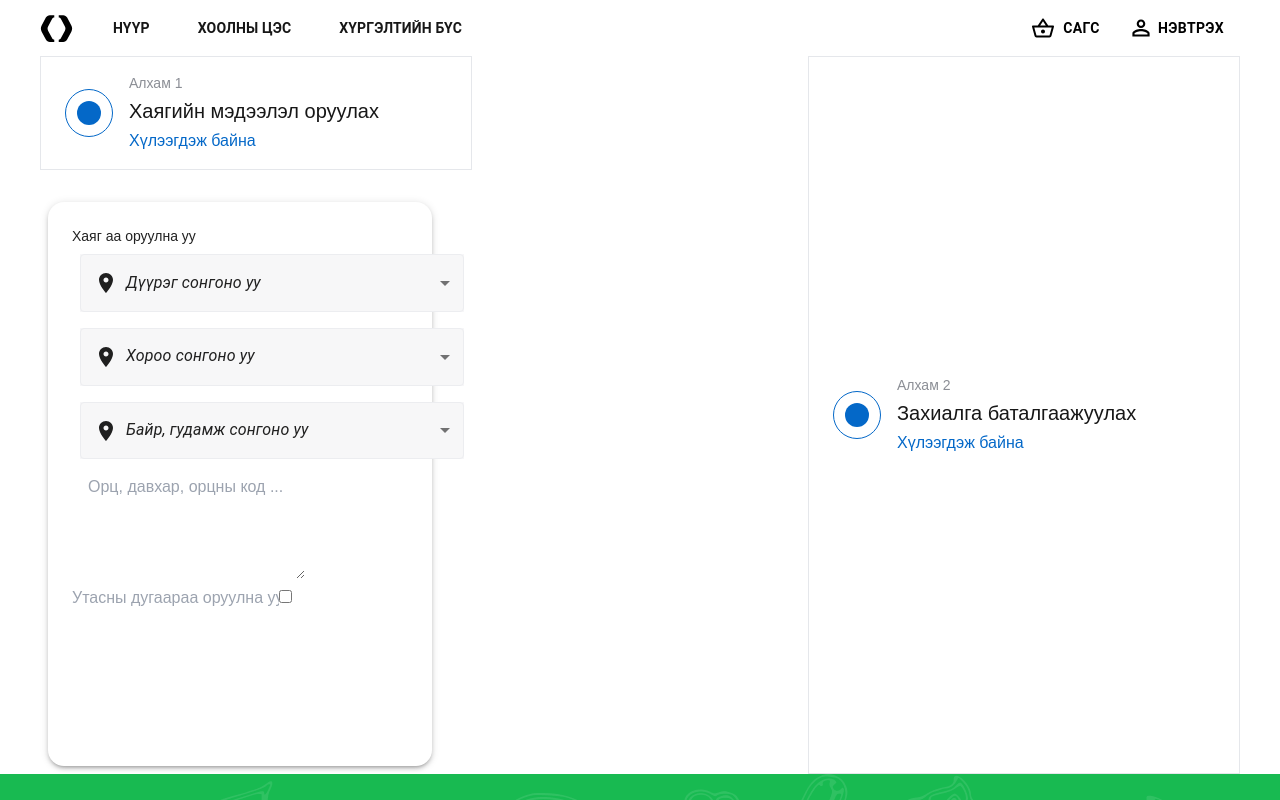
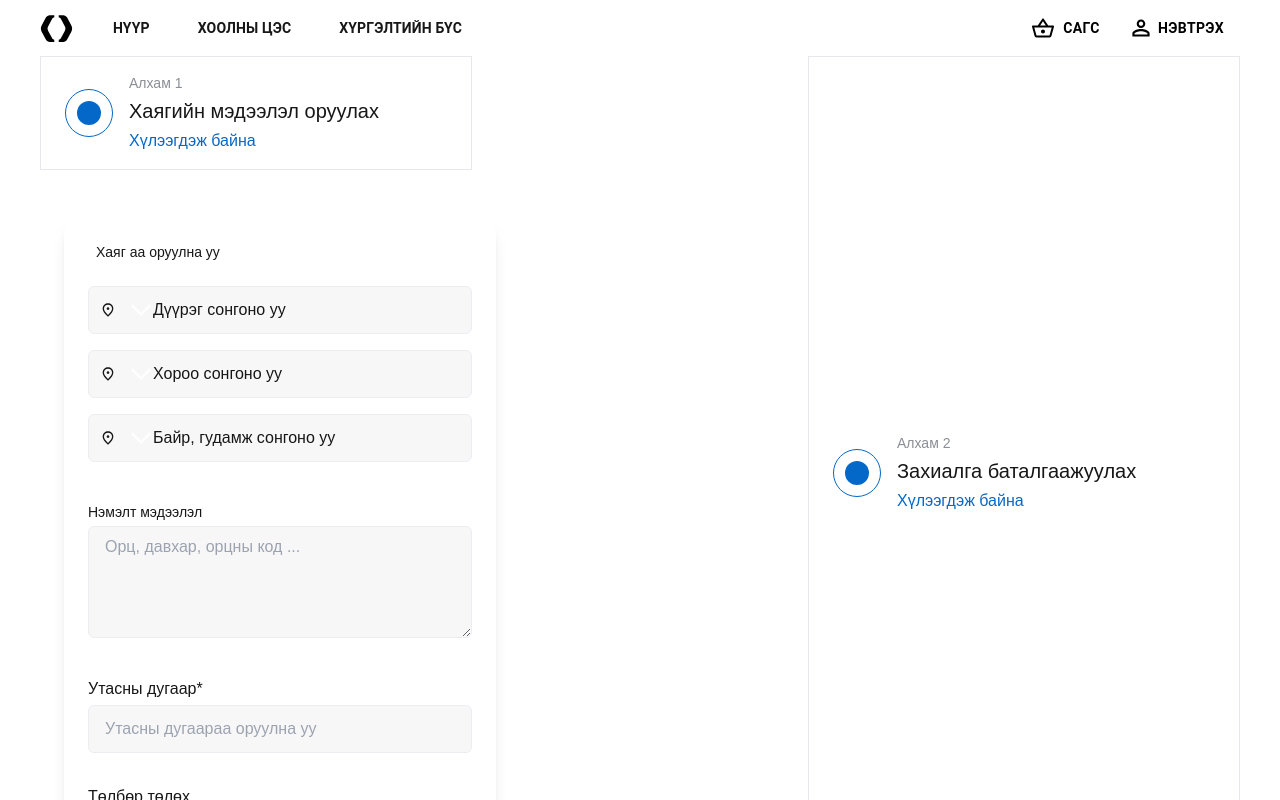
Before and after one commit to LEAP-MNG-1f/Buyanaa-Food-Delivery, a Next.js app in the folder front-end/: page /order in a window 1280 px wide. Shown: the top 800 px of the page. Built offline with nearby package versions, Linux system fonts and the light colour scheme.

Commit message:
delivery card joohon yanzlav

```diff
--- a/front-end/src/app/order/addressCard.tsx
+++ b/front-end/src/app/order/addressCard.tsx
@@ -1,209 +1,168 @@
 "use client";
-import * as React from "react";
-import Box from "@mui/material/Box";
-import Paper from "@mui/material/Paper";
-import InputLabel from "@mui/material/InputLabel";
-import MenuItem from "@mui/material/MenuItem";
+import { useState } from "react";
+import LocationIcon from "../svg/locationIcon";
+import { ArrowDown } from "../svg/arrowDown";
 
-import FormControl from "@mui/material/FormControl";
-import Select, { SelectChangeEvent } from "@mui/material/Select";
-import PlaceIcon from "@mui/icons-material/Place";
+const districts = [
+  "Баянзүрх дүүрэг",
+  "Хан-Уул дүүрэг",
+  "Баянгол дүүрэг",
+  "Сонгинохайрхан дүүрэг",
+  "Чингэлтэй дүүрэг",
+];
+
+const khoroos = [
+  "1-р хороо",
+  "2-р хороо",
+  "3-р хороо",
+  "4-р хороо",
+  "5-р хороо",
+  "6-р хороо",
+  "7-р хороо",
+];
+
+const apartments = [
+  "Нархан хотхон",
+  "26-р байр",
+  "Хоймор хотхон",
+  "45-р байр",
+  "Зайсан хотхон",
+];
 
 export default function AddressCard() {
-  const [age, setAge] = React.useState("");
+  const [district, setDistrict] = useState("");
+  const [khoroo, setKhoroo] = useState("");
+  const [apartment, setApartment] = useState("");
+  const [additionalInfo, setAdditionalInfo] = useState("");
+  const [phone, setPhone] = useState("");
+  const [paymentMethod, setPaymentMethod] = useState({
+    cash: false,
+    card: false,
+  });
 
-  const handleChange = (event: SelectChangeEvent) => {
-    setAge(event.target.value);
-  };
+  function AddressSelect({ value, onChange, options, placeholder }) {
+    const [isOpen, setIsOpen] = useState(false);
+
+    const handleOptionClick = (option) => {
+      onChange(option);
+      setIsOpen(false); // Close the menu after selection
+    };
+
+    return (
+      <div className="relative mb-4 ">
+        <LocationIcon className="absolute left-3 top-1/2 transform -translate-y-1/2 h-4 w-4" />
+        <div
+          onClick={() => setIsOpen(!isOpen)}
+          className={`w-[384px] h-12 flex items-center pl-10 pr-4 bg-[#F7F7F8] border border-[#ECEDF0] rounded-md cursor-pointer
+            hover:bg-[var(--green)]`}
+        >
+          <ArrowDown />
+          {value || placeholder}
+        </div>
+        {isOpen && (
+          <div className="absolute z-10 w-full mt-1 bg-white border border-[#ECEDF0] rounded-md shadow-lg">
+            {options.map((option) => (
+              <div
+                key={option}
+                onClick={() => handleOptionClick(option)}
+                className="px-4 py-2 hover:bg-[var(--green)] cursor-pointer"
+              >
+                {option}
+              </div>
+            ))}
+          </div>
+        )}
+      </div>
+    );
+  }
+
   return (
-    <Box
-      sx={{
-        display: "flex",
-        flexWrap: "wrap",
-        "& > :not(style)": {
-          m: 1,
-          width: 384,
-          height: 564,
-        },
-      }}
-    >
-      <Paper elevation={3} sx={{ borderRadius: "16px", padding: "24px" }}>
-        <div>
-          <p className="text-sm">Хаяг аа оруулна уу</p>
-          <FormControl
-            sx={{
-              m: 1,
-              minWidth: 384,
-              "& .MuiOutlinedInput-notchedOutline": {
-                borderColor: "#ECEDF0", // Custom border color
-              },
-              backgroundColor: "#F7F7F8",
-              "&:hover .MuiOutlinedInput-notchedOutline": {
-                backgroundColor: "var(--green)", // Change border on hover
-              },
-              "&.Mui-focused .MuiOutlinedInput-notchedOutline": {
-                backgroundColor: "var(--green)", // Change border on focus
-              },
-            }}
-          >
-            <Select
-              value={age}
-              onChange={handleChange}
-              displayEmpty
-              inputProps={{ "aria-label": "Without label" }}
-            >
-              <MenuItem value="">
-                <PlaceIcon sx={{ marginRight: 1 }} />
-                <em>Дүүрэг сонгоно уу</em>
-              </MenuItem>
-              <MenuItem value={10}>
-                <PlaceIcon sx={{ marginRight: 1 }} />
-                Баянзүрх дүүрэг
-              </MenuItem>
-              <MenuItem value={20}>
-                {" "}
-                <PlaceIcon sx={{ marginRight: 1 }} />
-                Хан-Уул дүүрэг
-              </MenuItem>
-              <MenuItem value={30}>
-                {" "}
-                <PlaceIcon sx={{ marginRight: 1 }} />
-                Баянгол дүүрэг
-              </MenuItem>
-              <MenuItem value={20}>
-                {" "}
-                <PlaceIcon sx={{ marginRight: 1 }} />
-                Сонгинохайрхан дүүрэг
-              </MenuItem>
-              <MenuItem value={30}>
-                {" "}
-                <PlaceIcon sx={{ marginRight: 1 }} />
-                Чингэлтэй дүүрэг
-              </MenuItem>
-            </Select>
-          </FormControl>
-          <FormControl
-            sx={{
-              m: 1,
-              minWidth: 384,
-              "& .MuiOutlinedInput-notchedOutline": {
-                borderColor: "#ECEDF0", // Custom border color
-              },
-              backgroundColor: "#F7F7F8",
-              "&:hover .MuiOutlinedInput-notchedOutline": {
-                backgroundColor: "var(--green)", // Change border on hover
-              },
-              "&.Mui-focused .MuiOutlinedInput-notchedOutline": {
-                backgroundColor: "var(--green)", // Change border on focus
-              },
-            }}
-          >
-            <Select
-              value={age}
-              onChange={handleChange}
-              displayEmpty
-              inputProps={{ "aria-label": "Without label" }}
-            >
-              <MenuItem value="">
-                <PlaceIcon sx={{ marginRight: 1 }} />
-                <em>Хороо сонгоно уу</em>
-              </MenuItem>
-              <MenuItem value={10}>
-                <PlaceIcon sx={{ marginRight: 1 }} />
-                1-р хороо
-              </MenuItem>
-              <MenuItem value={20}>
-                {" "}
-                <PlaceIcon sx={{ marginRight: 1 }} />
-                2-р хороо
-              </MenuItem>
-              <MenuItem value={30}>
-                {" "}
-                <PlaceIcon sx={{ marginRight: 1 }} />
-                3-р хороо
-              </MenuItem>
-              <MenuItem value={20}>
-                {" "}
-                <PlaceIcon sx={{ marginRight: 1 }} />
-                4-р хороо
-              </MenuItem>
-              <MenuItem value={30}>
-                {" "}
-                <PlaceIcon sx={{ marginRight: 1 }} />
-                5-р хороо
-              </MenuItem>
-              <MenuItem value={30}>
-                {" "}
-                <PlaceIcon sx={{ marginRight: 1 }} />
-                6-р хороо
-              </MenuItem>
-              <MenuItem value={30}>
-                {" "}
-                <PlaceIcon sx={{ marginRight: 1 }} />
-                7-р хороо
-              </MenuItem>
-            </Select>
-          </FormControl>
-          <FormControl
-            sx={{
-              m: 1,
-              minWidth: 384,
-              "& .MuiOutlinedInput-notchedOutline": {
-                borderColor: "#ECEDF0", // Custom border color
-              },
-              backgroundColor: "#F7F7F8",
-              "&:hover .MuiOutlinedInput-notchedOutline": {
-                backgroundColor: "var(--green)", // Change border on hover
-              },
-              "&.Mui-focused .MuiOutlinedInput-notchedOutline": {
-                backgroundColor: "var(--green)", // Change border on focus
-              },
-            }}
-          >
-            <Select
-              value={age}
-              onChange={handleChange}
-              displayEmpty
-              inputProps={{ "aria-label": "Without label" }}
-            >
-              <MenuItem value="">
-                <PlaceIcon sx={{ marginRight: 1 }} />
-                <em>Байр, гудамж сонгоно уу</em>
-              </MenuItem>
-              <MenuItem value={10}>
-                <PlaceIcon sx={{ marginRight: 1 }} />
-                Нархан хотхон
-              </MenuItem>
-              <MenuItem value={20}>
-                {" "}
-                <PlaceIcon sx={{ marginRight: 1 }} />
-                26-р байр
-              </MenuItem>
-              <MenuItem value={30}>
-                {" "}
-                <PlaceIcon sx={{ marginRight: 1 }} />
-                Хоймор хотхон
-              </MenuItem>
-              <MenuItem value={20}>
-                {" "}
-                <PlaceIcon sx={{ marginRight: 1 }} />
-                45-р байр
-              </MenuItem>
-              <MenuItem value={30}>
-                {" "}
-                <PlaceIcon sx={{ marginRight: 1 }} />
-                Зайсан хотхон
-              </MenuItem>
-            </Select>
-          </FormControl>
-          <textarea
-            className="h-[112px] px-4 py-2 text-[#F7F7F8]"
-            placeholder="Орц, давхар, орцны код ..."
+    <div className="p-6">
+      <div className="w-[432px] p-6 bg-white rounded-2xl shadow-lg">
+        <p className="text-sm pl-2 mb-6">Хаяг аа оруулна уу</p>
+
+        <div className="space-y-4">
+          <AddressSelect
+            placeholder="Дүүрэг сонгоно уу"
+            value={district}
+            onChange={setDistrict}
+            options={districts}
           />
-          <input type="text" placeholder="Утасны дугаараа оруулна уу" />
-          <input type="checkbox" />
+
+          <AddressSelect
+            placeholder="Хороо сонгоно уу"
+            value={khoroo}
+            onChange={setKhoroo}
+            options={khoroos}
+          />
+
+          <AddressSelect
+            placeholder="Байр, гудамж сонгоно уу"
+            value={apartment}
+            onChange={setApartment}
+            options={apartments}
+          />
         </div>
-      </Paper>
-    </Box>
+
+        <div className="space-y-8 pt-10">
+          <div>
+            <p className="text-sm mb-1">Нэмэлт мэдээлэл</p>
+            <textarea
+              className="w-[384px] h-28 px-4 py-2 bg-[#F7F7F8] border border-[#ECEDF0] rounded-md
+                       focus:outline-none focus:ring-2 focus:ring-green-200"
+              placeholder="Орц, давхар, орцны код ..."
+              value={additionalInfo}
+              onChange={(e) => setAdditionalInfo(e.target.value)}
+            />
+          </div>
+
+          <div>
+            <p className="mb-1">Утасны дугаар*</p>
+            <input
+              type="tel"
+              placeholder="Утасны дугаараа оруулна уу"
+              className="w-[384px] h-12 px-4 bg-[#F7F7F8] border border-[#ECEDF0] rounded-md
+                       focus:outline-none focus:ring-2 focus:ring-green-200"
+              value={phone}
+              onChange={(e) => setPhone(e.target.value)}
+            />
+          </div>
+
+          <div>
+            <p className="mb-2">Төлбөр төлөх</p>
+            <div className="flex justify-between">
+              <label className="flex items-center gap-2 w-[176px]">
+                <input
+                  type="checkbox"
+                  checked={paymentMethod.cash}
+                  onChange={(e) =>
+                    setPaymentMethod((prev) => ({
+                      ...prev,
+                      cash: e.target.checked,
+                    }))
+                  }
+                  className="rounded"
+                />
+                <span className="text-[#8B8E95]">Бэлнээр</span>
+              </label>
+              <label className="flex items-center gap-2 w-[176px]">
+                <input
+                  type="checkbox"
+                  checked={paymentMethod.card}
+                  onChange={(e) =>
+                    setPaymentMethod((prev) => ({
+                      ...prev,
+                      card: e.target.checked,
+                    }))
+                  }
+                  className="rounded"
+                />
+                <span className="text-[#8B8E95]">Картаар</span>
+              </label>
+            </div>
+          </div>
+        </div>
+      </div>
+    </div>
   );
 }
--- /dev/null
+++ b/front-end/src/app/svg/arrowDown.tsx
@@ -0,0 +1,34 @@
+export const ArrowDown = () => {
+  return (
+    <svg
+      xmlns="http://www.w3.org/2000/svg"
+      width="24"
+      height="24"
+      viewBox="0 0 24 24"
+      fill="none"
+    >
+      <mask
+        id="mask0_3923_13081"
+        maskUnits="userSpaceOnUse"
+        x="0"
+        y="0"
+        width="24"
+        height="24"
+      >
+        <rect
+          x="24"
+          width="24"
+          height="24"
+          transform="rotate(90 24 0)"
+          fill="#D9D9D9"
+        />
+      </mask>
+      <g mask="url(#mask0_3923_13081)">
+        <path
+          d="M2 8.025L3.775 6.25L12 14.475L20.225 6.25L22 8.025L12 18.025L2 8.025Z"
+          fill="white"
+        />
+      </g>
+    </svg>
+  );
+};
--- /dev/null
+++ b/front-end/src/app/svg/locationIcon.tsx
@@ -0,0 +1,23 @@
+import React from "react";
+
+const LocationIcon = ({ size = 24, color = "#1C1B1F", className = "" }) => {
+  return (
+    <svg
+      xmlns="http://www.w3.org/2000/svg"
+      width={size}
+      height={size}
+      viewBox="0 0 24 24"
+      fill="none"
+      className={className}
+      aria-hidden="true"
+      role="img"
+    >
+      <path
+        d="M12 12C12.55 12 13.0208 11.8042 13.4125 11.4125C13.8042 11.0208 14 10.55 14 10C14 9.45 13.8042 8.97917 13.4125 8.5875C13.0208 8.19583 12.55 8 12 8C11.45 8 10.9792 8.19583 10.5875 8.5875C10.1958 8.97917 10 9.45 10 10C10 10.55 10.1958 11.0208 10.5875 11.4125C10.9792 11.8042 11.45 12 12 12ZM12 19.35C14.0333 17.4833 15.5417 15.7875 16.525 14.2625C17.5083 12.7375 18 11.3833 18 10.2C18 8.38333 17.4208 6.89583 16.2625 5.7375C15.1042 4.57917 13.6833 4 12 4C10.3167 4 8.89583 4.57917 7.7375 5.7375C6.57917 6.89583 6 8.38333 6 10.2C6 11.3833 6.49167 12.7375 7.475 14.2625C8.45833 15.7875 9.96667 17.4833 12 19.35ZM12 22C9.31667 19.7167 7.3125 17.5958 5.9875 15.6375C4.6625 13.6792 4 11.8667 4 10.2C4 7.7 4.80417 5.70833 6.4125 4.225C8.02083 2.74167 9.88333 2 12 2C14.1167 2 15.9792 2.74167 17.5875 4.225C19.1958 5.70833 20 7.7 20 10.2C20 11.8667 19.3375 13.6792 18.0125 15.6375C16.6875 17.5958 14.6833 19.7167 12 22Z"
+        fill="currentColor"
+      />
+    </svg>
+  );
+};
+
+export default LocationIcon;
```
